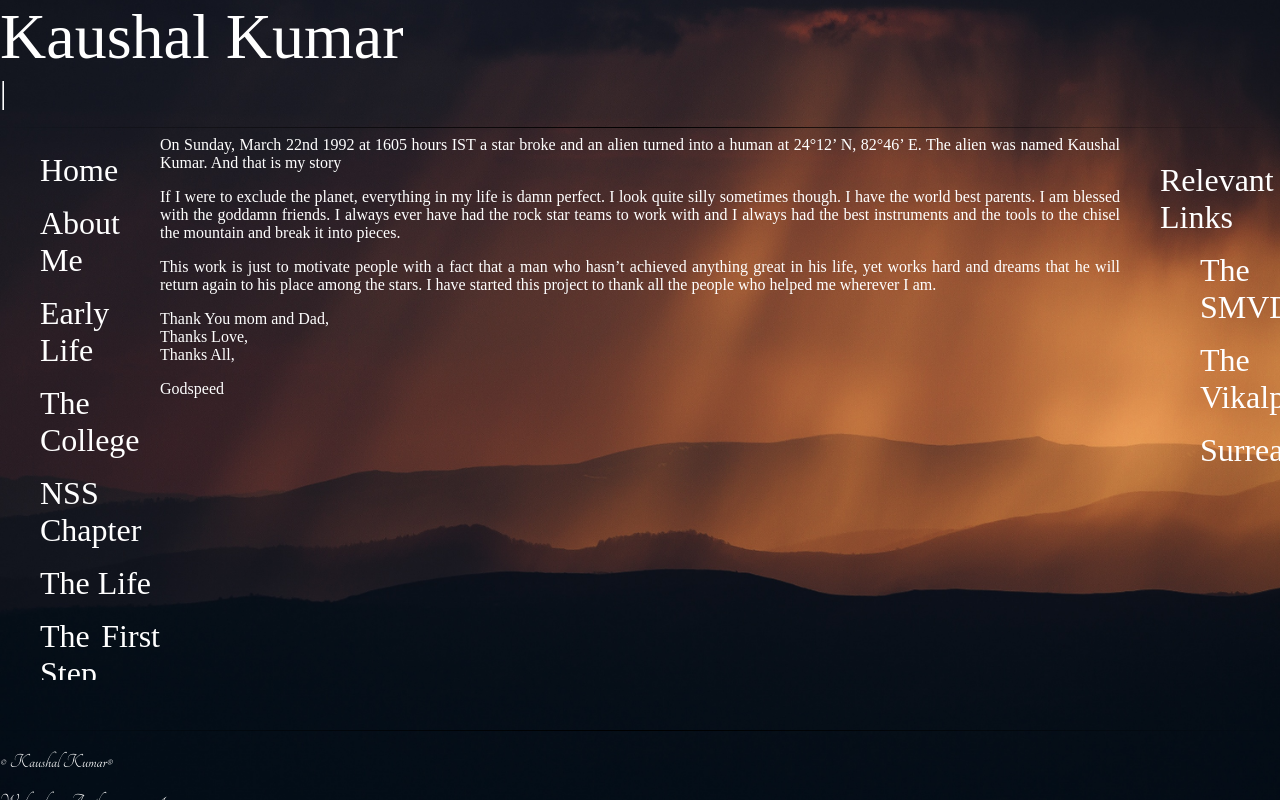
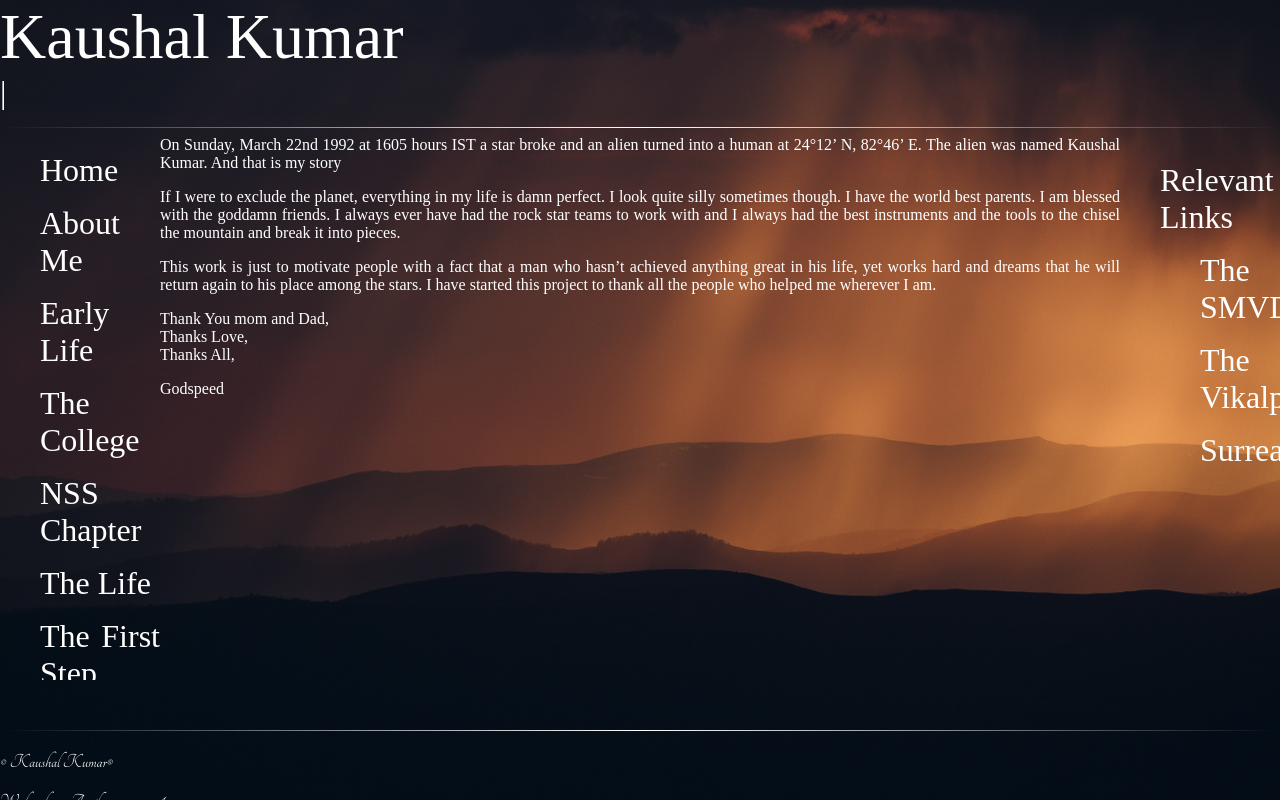
Before and after one commit to unixia/unixia.github.io, a plain HTML site: page test.html in a window 1280 px wide. Drawn offline with nearby package versions, Linux system fonts and the light colour scheme; a web font is replaced by a local one.

Commit message:
Update test.html

```diff
--- a/test.html
+++ b/test.html
@@ -49,7 +49,7 @@
 		hr{
 			border: 0;
 			height: 1px;
-			background-image: linear-gradient(to right, rgba(0, 0, 0, 0), rgba(0, 0, 0, 1.6), rgba(0, 0, 0, 0));
+			background-image: linear-gradient(to right, rgba(255, 255, 255, 0), rgba(255, 255, 255, 1.6), rgba(255, 255, 255, 0));
 		}
 		#mainbody{
 			width: 100%;
```
